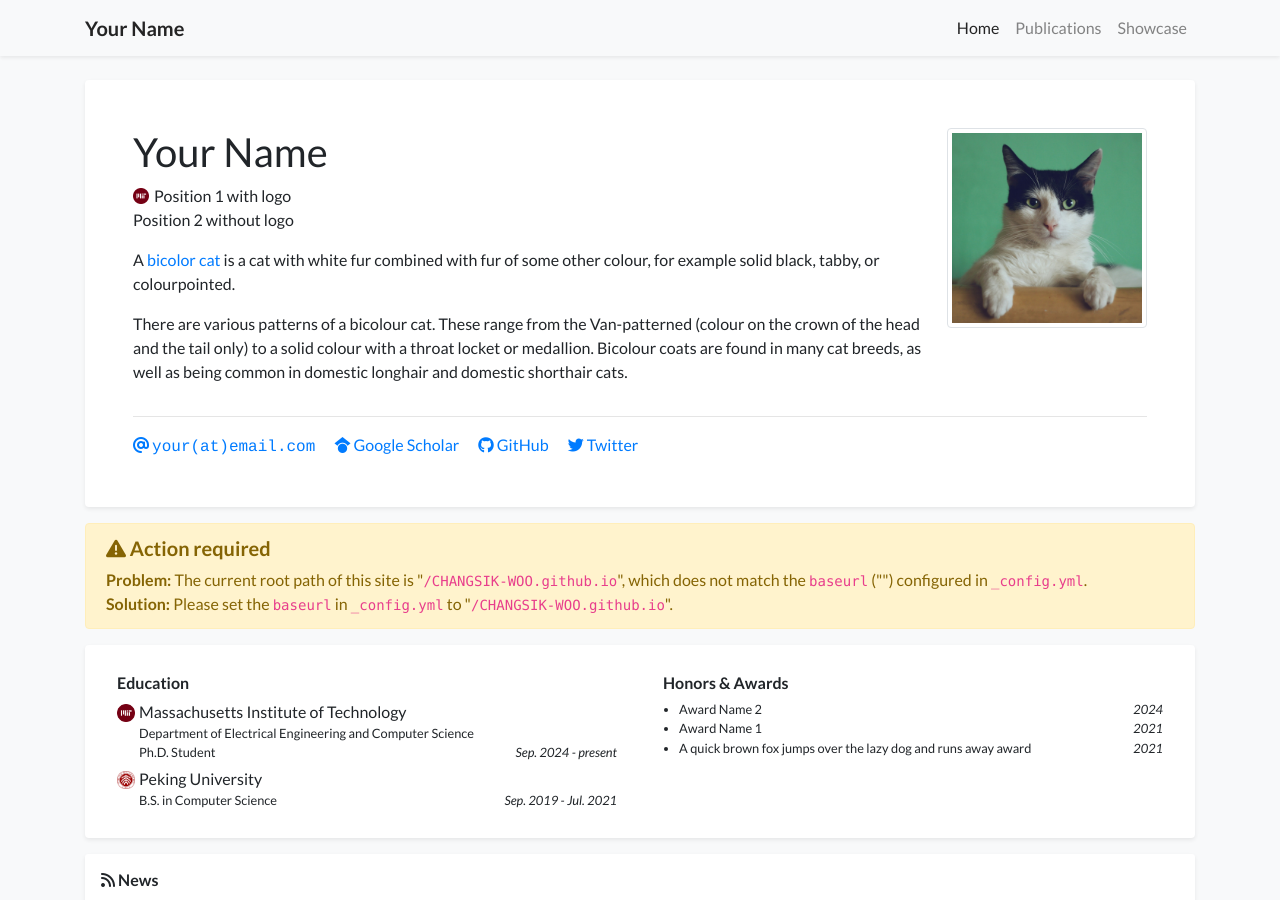
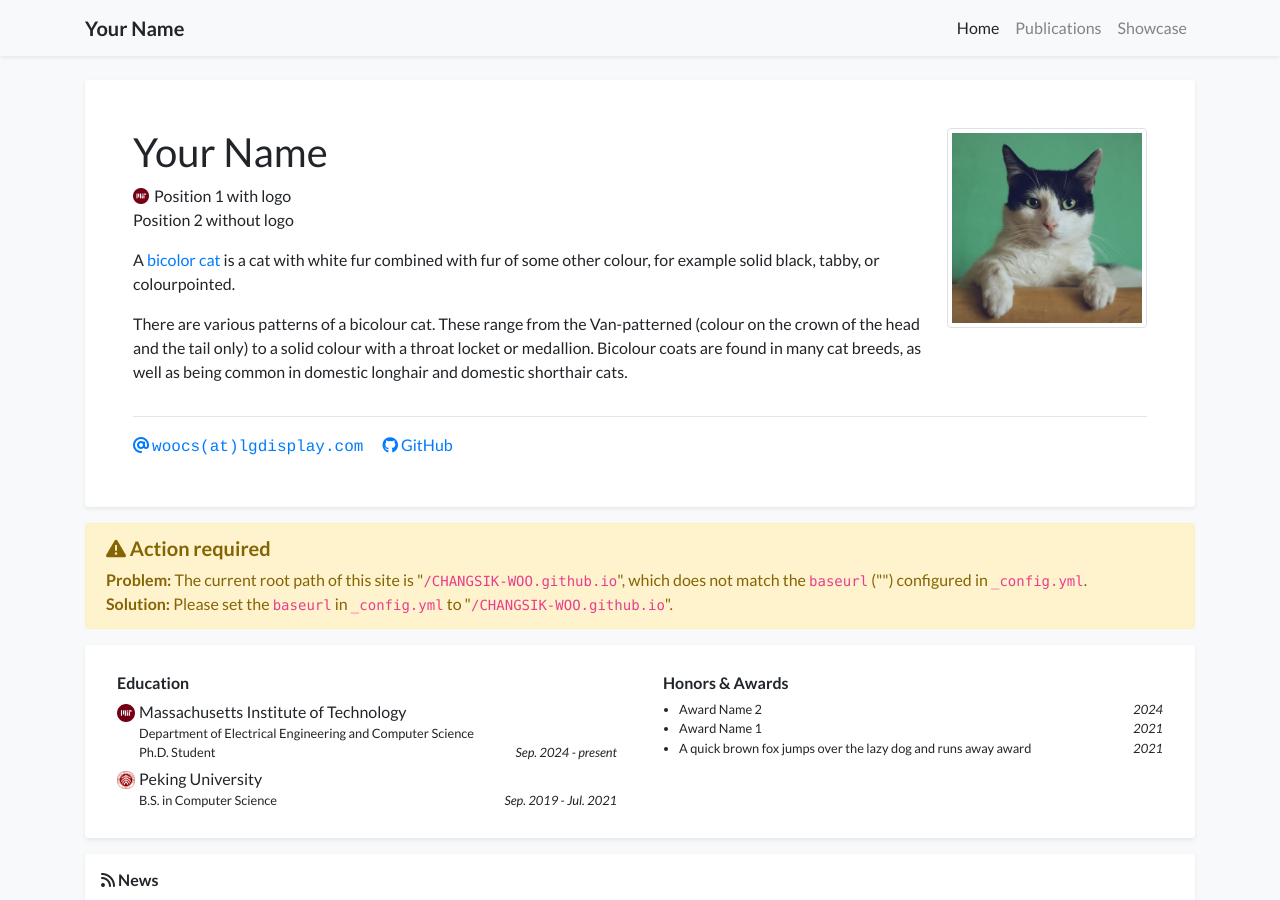
Before and after one commit to CHANGSIK-WOO/CHANGSIK-WOO.github.io, a Jekyll site: the page built from index.html, in a window 1280 px wide and 900 px high. Built offline with Jekyll 4.4.1, drawn with Linux system fonts in a browser that asks for light colours; nearby versions of some CDN libraries; a style sheet for code colours, icons or effects is not loaded.

Commit message:
change email and github address

```diff
--- a/_data/profile.yml
+++ b/_data/profile.yml
@@ -8,11 +8,11 @@
 - name: Position 2 without logo
 
 
-email: "your@email.com"
+email: "woocs@lgdisplay.com"
 # cv_link: link-to-your-cv-file
-gscholar: xFmQpf4AAAAJ  # This is an example, replace it with your own Google Scholar ID
-github: your_github_id
-twitter: your_twitter_id  # Do not include the '@' symbol
+# gscholar: xFmQpf4AAAAJ  # This is an example, replace it with your own Google Scholar ID
+github: CHANGSIK-WOO
+# twitter: your_twitter_id  # Do not include the '@' symbol
 # wechat_qrcode: /assets/images/etc/wechat.jpg
 # wechat_prompt: >-
 #   Please tell me your <strong>name</strong> and <strong>affiliation</strong> (current or past) when adding my wechat. Thanks!
```
